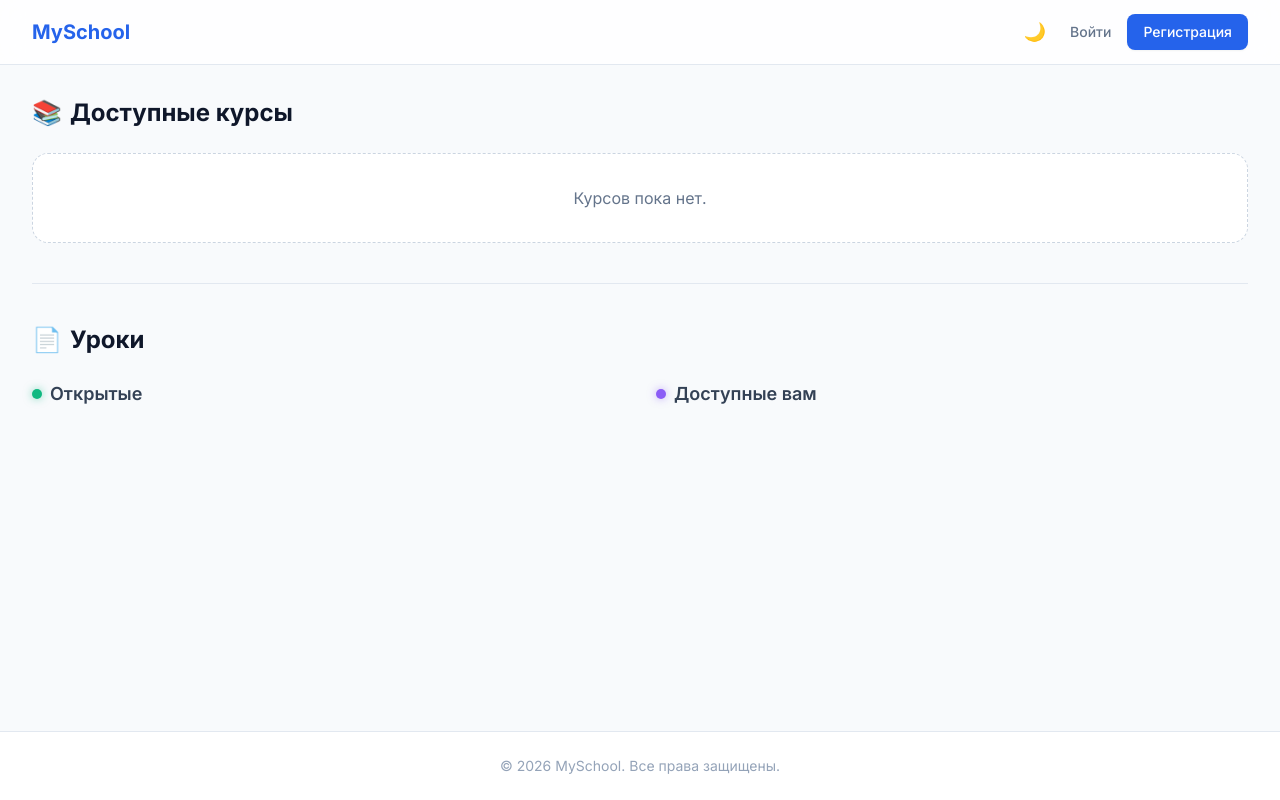
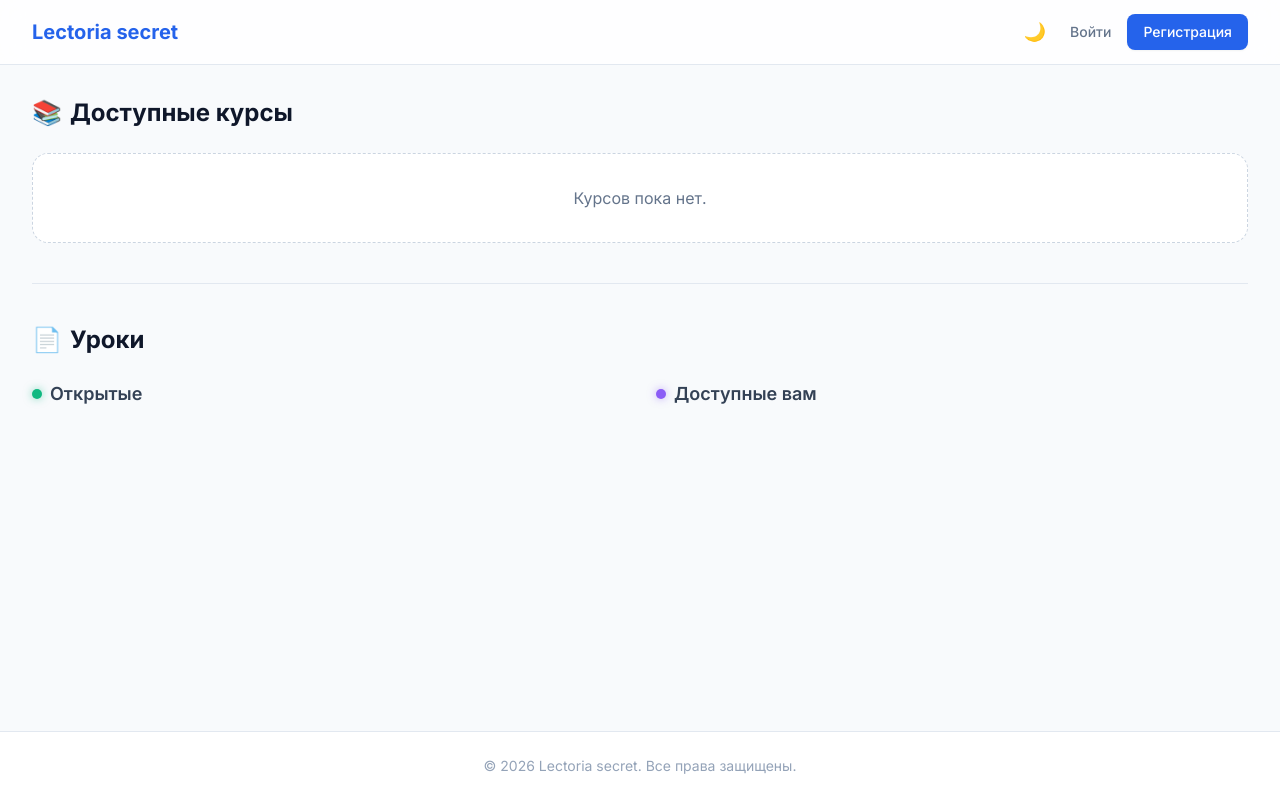
Before and after one commit to TemaElagin/School, a Django app: page / in a window 1280 px wide. Run offline with Django 5.2, Linux system fonts and the light colour scheme; data that the repository does not hold is empty; some libraries are stand-ins or nearby versions.

Commit message:
Lectoria secret V1.4

```diff
--- a/main/forms.py
+++ b/main/forms.py
@@ -107,8 +107,13 @@ class StudentSubmissionForm(forms.ModelForm):
             raise forms.ValidationError("Вы не можете загрузить более 10 файлов.")
 
         allowed_extensions = ['.pdf', '.docx', '.jpg', '.jpeg', '.png']
+        MAX_FILE_SIZE = 5 * 1024 * 1024
         for f in files:
             ext = os.path.splitext(f.name)[1].lower()
+
+            if f.size > MAX_FILE_SIZE:
+                raise forms.ValidationError(f"Файл {f.name} слишком тяжелый. Максимальный размер одного файла — 5 МБ.")
+
             if ext not in allowed_extensions:
                 raise forms.ValidationError(
                     f"Файл {f.name} имеет недопустимый формат. Разрешены только: pdf, docx, jpg, jpeg, png.")
--- a/main/templates/base.html
+++ b/main/templates/base.html
@@ -3,7 +3,7 @@
 <head>
     <meta charset="UTF-8">
     <meta name="viewport" content="width=device-width, initial-scale=1.0">
-    <title>{% block title %}MySchool{% endblock %}</title>
+    <title>{% block title %}Lectoria secret{% endblock %}</title>
 
     <script src="https://cdn.tailwindcss.com"></script>
     <link href="https://fonts.googleapis.com/css2?family=Inter:wght@400;500;600;700&display=swap" rel="stylesheet">
@@ -66,7 +66,7 @@
             <div class="flex justify-between h-16">
                 <div class="flex items-center">
                     <a href="/" class="text-xl font-bold text-brand-600 hover:text-brand-900 dark:hover:text-brand-400 transition-colors">
-                        MySchool
+                        Lectoria secret
                     </a>
                 </div>
 
@@ -113,7 +113,7 @@
 
     <footer class="bg-white dark:bg-slate-900 border-t border-slate-200 dark:border-slate-800 py-6 mt-auto">
         <div class="max-w-7xl mx-auto px-4 text-center text-sm text-slate-400 dark:text-slate-500">
-            &copy; {% now "Y" %} MySchool. Все права защищены.
+            &copy; {% now "Y" %} Lectoria secret. Все права защищены.
         </div>
     </footer>
 
--- a/main/templates/main/index.html
+++ b/main/templates/main/index.html
@@ -1,6 +1,6 @@
 {% extends "base.html" %}
 
-{% block title %}Главная — MySchool{% endblock %}
+{% block title %}Главная — Lectoria secret{% endblock %}
 
 {% block content %}
 <style>
```
